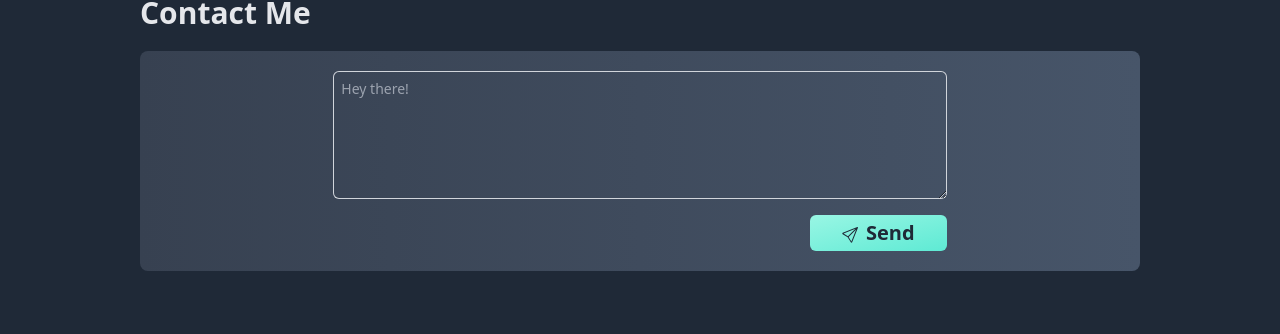
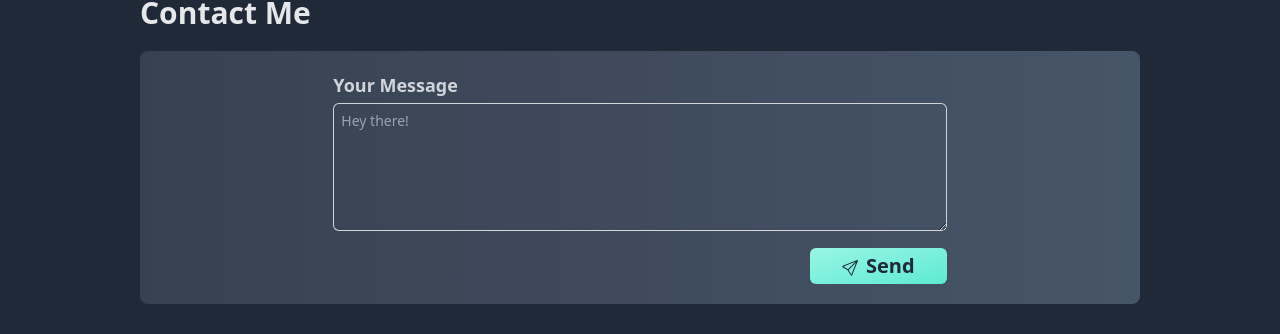
Before and after one commit to pumbas600/E-Portfolio, a React (Create React App) app: page / in a window 1280 px wide. Shown: the part 8104-8438 px from the top of the page. Built offline with nearby package versions, Linux system fonts and the light colour scheme.

Commit message:
Added label to textarea

```diff
--- a/src/Components/HomePage/ContactMe.tsx
+++ b/src/Components/HomePage/ContactMe.tsx
@@ -1,5 +1,6 @@
 import React, {useState} from "react";
 import Title from "../Utils/Title";
+import LabelledInput from "../Utils/LabelledInput";
 
 interface State {
     message: string;
@@ -23,14 +24,16 @@ const ContactMe: React.FC = () => {
             <div className="rounded-lg bg-gradient-to-r dark:from-gray-700 dark:to-slate-600 from-gray-800 to-slate-800
                             md:py-5 py-4 px-10"
             >
-                <div className="mx-auto flex flex-col space-y-4 md:w-8/12 w-full text-sm text-gray-300">
+                <div className="mx-auto flex flex-col space-y-3 md:w-8/12 w-full text-sm text-gray-300">
+                    <LabelledInput label="Your Message">
                         <textarea
                             className="rounded-md h-32 ring-1 ring-gray-300 bg-transparent p-2 outline-none focus:ring-2
-                                   focus:ring-teal-200 ring-inset"
+                                   focus:ring-teal-200 ring-inset w-full"
                             onChange={updateMessage}
                             placeholder="Hey there!"
                             value={state.message}
                         />
+                    </LabelledInput>
                     <div className="flex justify-end">
                         <button
                             className="flex flex-row items-center text-xl font-bold rounded-md py-1 px-8 text-gray-800 bg-gradient-to-br
--- a/src/Components/Utils/LabelledInput.tsx
+++ b/src/Components/Utils/LabelledInput.tsx
@@ -7,7 +7,7 @@ interface Props {
 const LabelledInput: React.FC<Props> = (props) => {
     return (
         <div>
-            <div className="text-lg font-semibold">
+            <div className="text-lg font-semibold mb-1">
                 {props.label}
             </div>
             {props.children}
```
Lines whose indentation alone changed are shown as unchanged.
